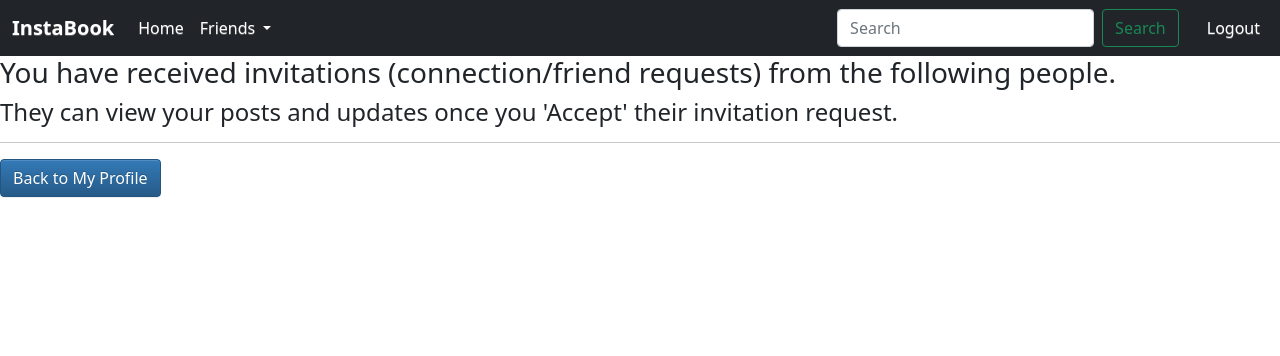
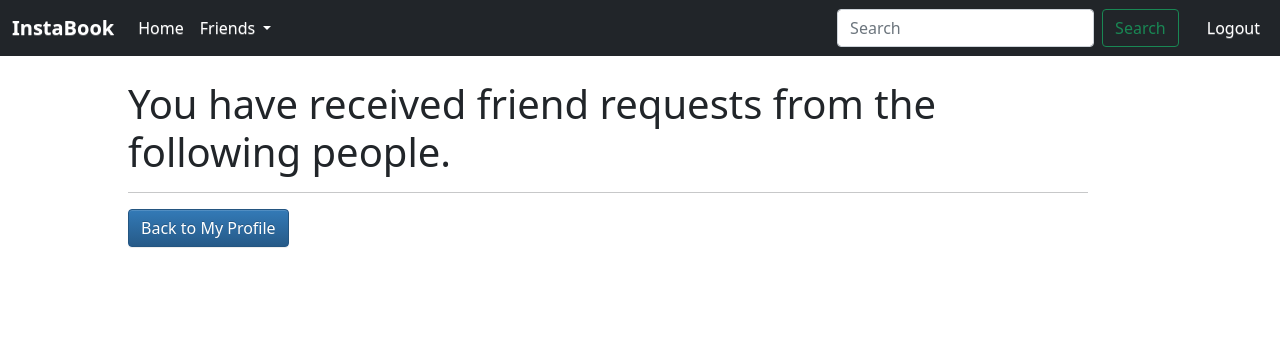
Before and after one commit to rushil180101/social-network, a Django app: page /profiles/my-profile/received-invites/ in a window 1280 px wide. Shown: the top 356 px of the page. Run offline with Django 3.2, Linux system fonts and the light colour scheme; the visitor is signed in with stand-in values (Sample User, id 1); data comes from the database, SQL or seed files in the repository; some libraries are stand-ins or nearby versions.

Commit message:
Accept Friend Request working.

```diff
--- a/src/profiles/templates/profiles/received_invites.html
+++ b/src/profiles/templates/profiles/received_invites.html
@@ -1,32 +1,46 @@
 {% extends 'base.html' %}
 
-
 {% block title %}
-Received Invitations
+Received Requests
 {% endblock title %}
 
-
 {% block content %}
-<h3>You have received invitations (connection/friend requests) from the following people.</h3>
-<h4>They can view your posts and updates once you 'Accept' their invitation request.</h4>
+<div class="centered1">
+    <br>
+    <h1>You have received friend requests from the following people.</h1>
     <hr>
     <ul>
-    {% for invite in received_invitations_qs %}
+      {% for sender in senders %}
       <li>
-        <section style="border:solid black 1px">
-            <p>{{invite.sender.user}}</p><br>
-            <img src="{{invite.sender.avatar.url}}" alt="avatar" style="width:75px; height:75px;"><br>
-            <p>Name: {{invite.sender.first_name}} {{invite.sender.last_name}}</p><br>
-            <hr>
-            <button class="btn btn-success">Accept</button>&nbsp;&nbsp;
-            <button class="btn btn-danger">Reject</button>&nbsp;&nbsp;
-        </section>
+        <div class="row" style="margin: 1%; width: 75%; border: solid black 1px; border-radius: 5px;">
+            <div class="col-md-4">
+                <img src="{{sender.avatar.url}}" alt="avatar" style="width: 75px; height: 75px;">
+            </div>
+            <div class="col-md-4">
+                {{sender.user}}<br>
+                {{sender.first_name}}<br>
+                {{sender.last_name}}<br>
+            </div>
+            <div class="col-md-4">
+                <form action="{% url 'accept-request' %}" method="post">
+                    {% csrf_token %}
+                    <input type="hidden" name="profile_pk" value="{{sender.pk}}">
+                    <button type="submit" class="btn btn-success">Accept</button>
+                </form>
+                <br>
+                <form action="{% url 'reject-request' %}" method="post">
+                    {% csrf_token %}
+                    <input type="hidden" name="profile_pk" value="{{sender.pk}}">
+                    <button type="submit" class="btn btn-warning">Reject</button>
+                </form>
+            </div>
+        </div>
       </li>
       {% endfor %}
     </ul>
     <a href="{% url 'my-profile' %}" class="btn btn-primary">Back to My Profile</a>
+</div>
 {% endblock content %}
-
 
 {% block scripts %}
 {% endblock scripts %}
--- a/src/profiles/urls.py
+++ b/src/profiles/urls.py
@@ -8,6 +8,8 @@ urlpatterns = [
     path('my-profile/my-friends/', friends_list, name='my-friends-list'),
     path('my-profile/pending-requests/', pending_requests, name='pending-requests'),
     path('my-profile/available-profiles-to-invite/', available_profiles_to_invite, name='available-profiles-to-invite'),
-    path('send-invitation-to-add-friend', send_friend_request, name='send-friend-request'),
-    path('remove-from-friends', remove_from_friends, name='remove-from-friends'),
+    path('my-profile/send-invitation-to-add-friend', send_friend_request, name='send-friend-request'),
+    path('my-profile/remove-from-friends', remove_from_friends, name='remove-from-friends'),
+    path('my-profile/accept-request', accept_request, name='accept-request'),
+    path('my-profile/reject-request', reject_request, name='reject-request'),
 ]
--- a/src/profiles/views.py
+++ b/src/profiles/views.py
@@ -33,9 +33,9 @@ def my_profile(request):
 def received_invitations_view(request):
     logged_in_user_profile = Profile.objects.get(user=request.user)
     received_invitations_qs = Relationship.objects.invitations_received(logged_in_user_profile)
-
+    senders = [invitation.sender for invitation in list(received_invitations_qs)]
     context = {
-        'received_invitations_qs': received_invitations_qs,
+        'senders': senders,
     }
     return render(request, 'profiles/received_invites.html', context)
 
@@ -102,3 +102,20 @@ def remove_from_friends(request):
         messages.success(request, 'Removed from friends.')
         return redirect('my-profile')
     return redirect('my-profile')
+
+
+def accept_request(request):
+    if request.method == 'POST':
+        logged_in_user_profile = Profile.objects.get(user=request.user)
+        sender = Profile.objects.get(pk=request.POST.get("profile_pk"))
+        receiver = logged_in_user_profile
+        sender.friends.add(receiver.user)
+        receiver.friends.add(sender.user)
+        relationship = Relationship.objects.get(sender=sender, receiver=receiver)
+        relationship.delete()
+        return redirect('my-received-invites')
+    return redirect('my-received-invites')
+
+
+def reject_request(request):
+    pass
```
Lines whose indentation alone changed are shown as unchanged.
